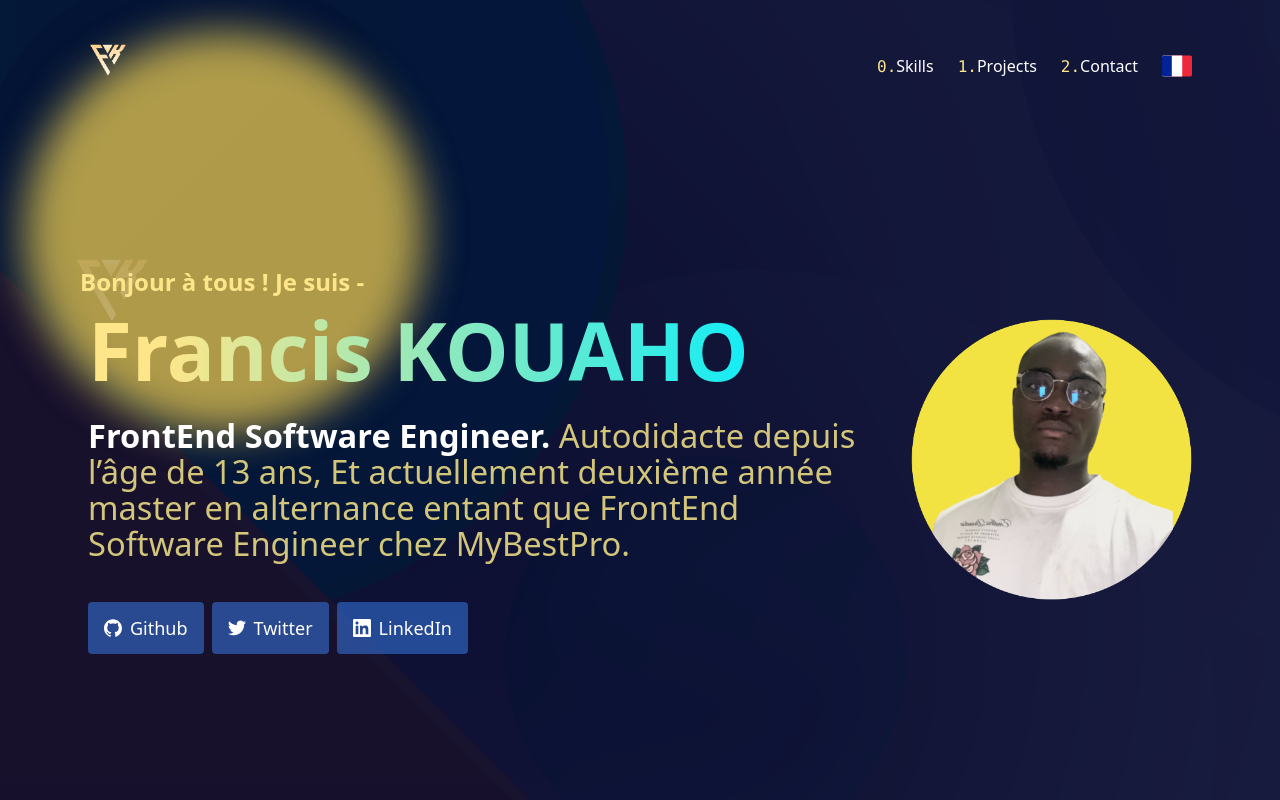
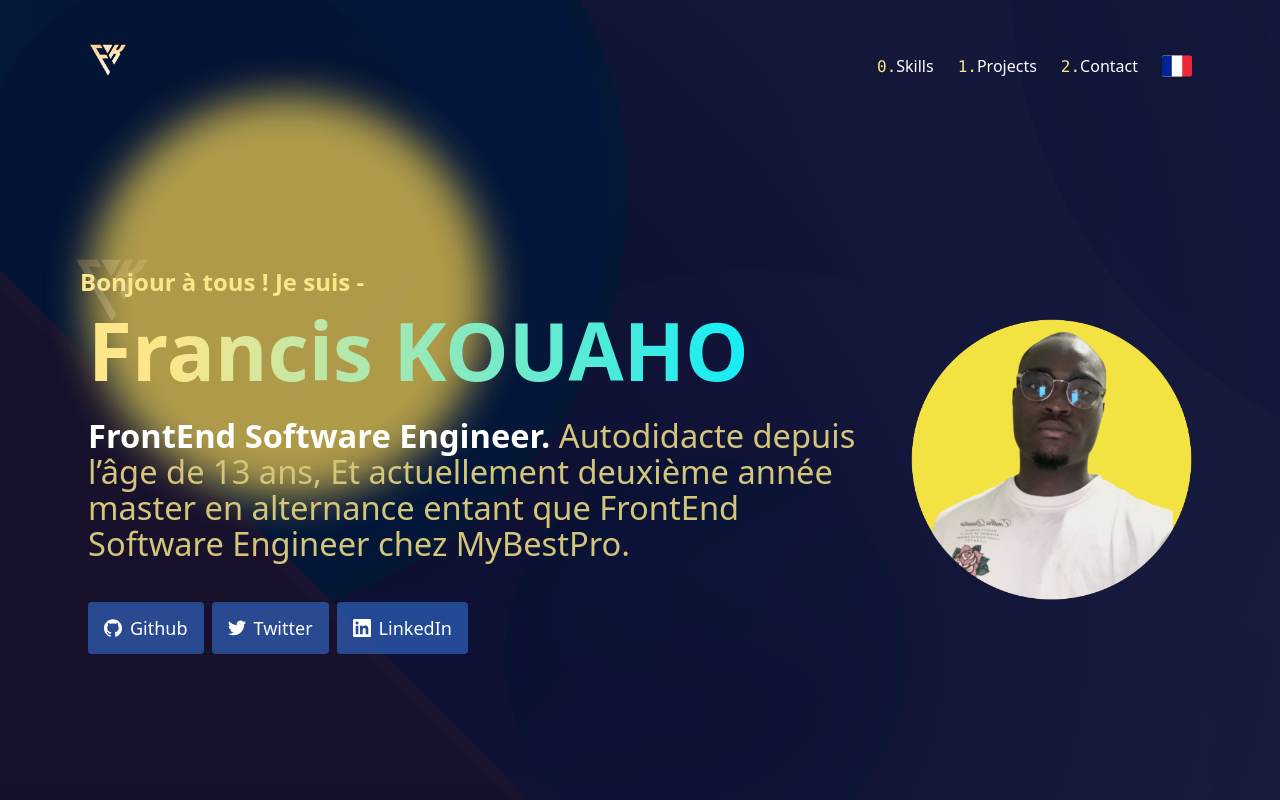
Before and after one commit to FrancisKOUAHO/Francis_KOUAHO, a Next.js app: page / in a window 1280 px wide. Shown: the top 800 px of the page. Built offline with nearby package versions, Linux system fonts and the light colour scheme.

Commit message:
style: formate scss

```diff
--- a/styles/globals.scss
+++ b/styles/globals.scss
@@ -122,7 +122,7 @@ li {
   background: radial-gradient(ellipse at center, rgba(241, 225, 130, 0.7) 0%, rgba(241, 225, 130, 0.7) 100%);
   z-index: -1;
   mix-blend-mode: difference;
-  transform: translate(-50%, -50%);
+  transform: translate(calc(-50% + var(--mouse-x)), calc(-50% + var(--mouse-y))) scale(1.1);
   background-color: rgba(255, 255, 255, 0.1);
   filter: blur(20px);
   pointer-events: none;
@@ -131,17 +131,6 @@ li {
   --mouse-x: 0;
   --mouse-y: 0;
 
-  /* Animation */
-  animation: blob-movement 10s ease-in-out infinite alternate;
-
-  @keyframes blob-movement {
-    from {
-      transform: translate(-50%, -50%) scale(1);
-    }
-    to {
-      transform: translate(calc(-50% + var(--mouse-x)), calc(-50% + var(--mouse-y))) scale(1.1);
-    }
-  }
 }
 
 /* mobile responsive */
```
